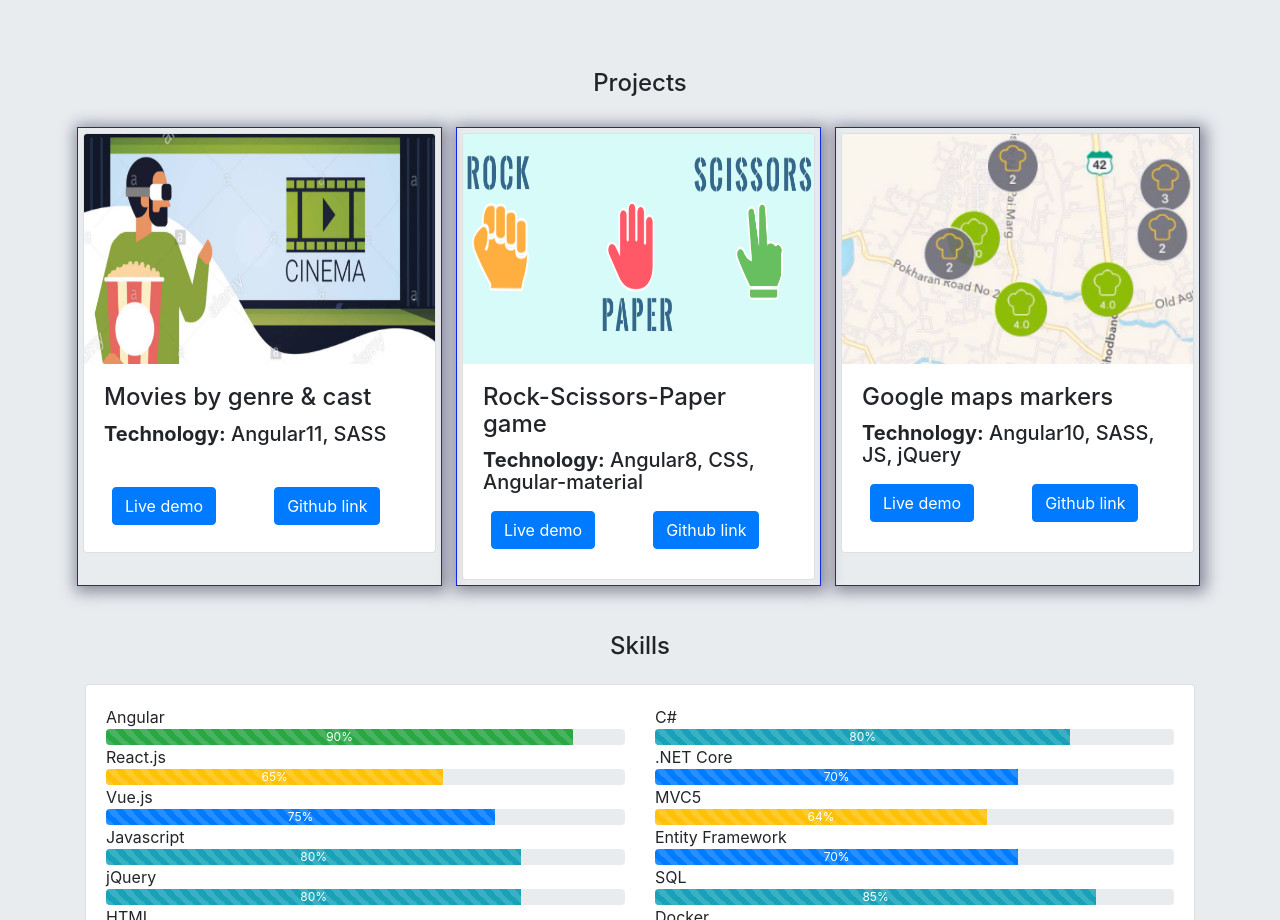
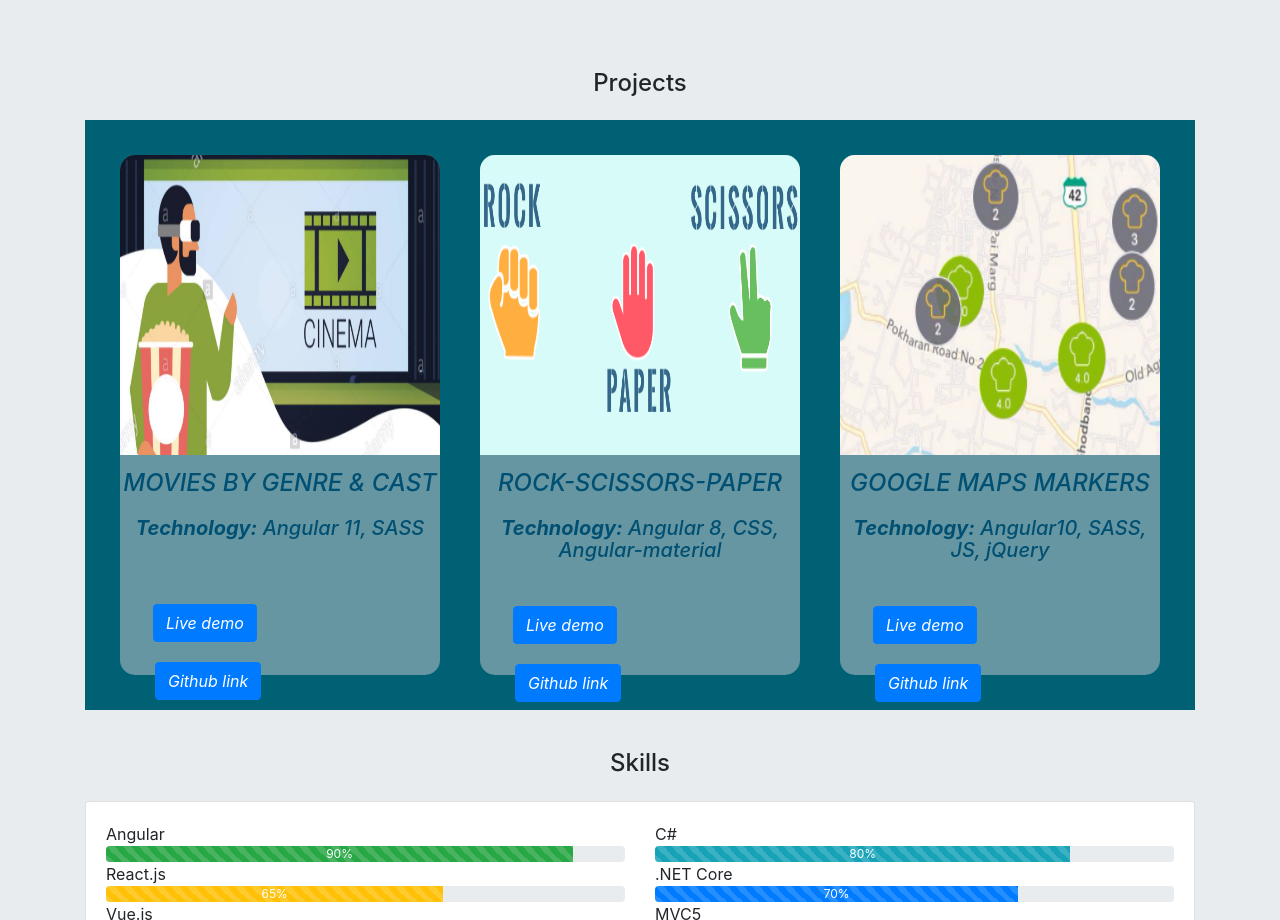
Before and after one commit to denisshtupa/Denis.Shtupa-Portofolio-Angular, an Angular app: page /#/ in a window 1280 px wide. Shown: the part 1480-2400 px from the top of the page. Built offline with nearby package versions, Linux system fonts and the light colour scheme; some icons are missing.

Commit message:
change cards

```diff
--- a/src/app/my-profile/projects/profile-projects.component.html
+++ b/src/app/my-profile/projects/profile-projects.component.html
@@ -1,59 +1,68 @@
 <div class="section" id="projects" [style.margin-top]="'40px'">
   <div class="container cc-education">
     <div class="h4 text-center mb-4 title">Projects</div>
-    <div class="row">
 
-      <div class="col-md-4 col-sm-6 animate-box project-cards" data-animate-effect="fadeInLeft">
-        <div class="blog-entry">
-          <div class="card">
-            <img class="card-img-top" style="height: 230px;" src="assets/images/movie-logo.png" alt="Movie logo" style="width:100%">
-            <div class="card-body" style="height: 188px;">
-              <h4 class="card-title">Movies by genre & cast</h4>
-              <h5 class="card-text"><b>Technology:</b> Angular11, SASS </h5><br>
-              <a href="add live url of movies here" target="_blank" class="btn btn-primary stretched-link ml-2 mr-5"
-                style="margin:10px;">Live demo</a>
-              <a href="https://github.com/denisshtupa/movie-db-app" target="_blank"
-                class="btn btn-primary stretched-link" style="margin:10px;">Github link</a>
-            </div>
-          </div>
-        </div>
+
+    <div class="grid-movie-cards">
+
+      <div class="project-card">
+
+        <div class="project-poster">
+          <img src="assets/images/movie-logo.png" width="100%" height="300" alt="Movie logo" />
         </div>
 
-      <div class="col-md-4 col-sm-6 animate-box project-cards" data-animate-effect="fadeInLeft">
-        <div class="blog-entry">
-          <div class="card">
-            <img class="card-img-top" style="height: 230px;" src="assets/images/game2.png" alt="Card image" style="width:100%">
-            <div class="card-body">
-              <h4 class="card-title">Rock-Scissors-Paper game</h4>
-              <h5 class="card-text"><b>Technology:</b> Angular8, CSS, Angular-material </h5>
-              <a href="add live url of game here" target="_blank" class="btn btn-primary stretched-link ml-2 mr-5"
-                style="margin:10px;">Live
-                demo</a>
+        <div class="project-title">
+          <h4>Movies by genre & cast</h4>
+          <h5><b>Technology:</b> Angular 11, SASS </h5>
+        </div>
+
+        <div class="button-container" style="padding-top: 40px;">
+          <a href="add live url of projects here" target="_blank" class="btn btn-primary stretched-link ml-2 mr-5"
+            style="margin:10px;">Live demo</a>
+          <a href="https://github.com/denisshtupa/movie-db-app" target="_blank" class="btn btn-primary stretched-link"
+            style="margin:10px;">Github link</a>
+        </div>
+
+      </div>
+
+      <div class="project-card">
+
+        <div class="project-poster">
+          <img src="assets/images/game2.png" width="100%" height="300" alt="Game logo" />
+        </div>
+
+        <div class="project-title">
+          <h4>Rock-Scissors-Paper</h4>
+          <h5><b>Technology:</b> Angular 8, CSS, Angular-material </h5>
+        </div>
+
+        <div class="button-container">
+          <a href="add live url of projects here" target="_blank" class="btn btn-primary stretched-link ml-2 mr-5"
+            style="margin:10px;">Live demo</a>
           <a href="https://github.com/denisshtupa/rock-paper-scissors-gameapp" target="_blank"
             class="btn btn-primary stretched-link" style="margin:10px;">Github link</a>
         </div>
       </div>
-        </div>
+
+      <div class="project-card">
+
+        <div class="project-poster">
+          <img src="assets/images/google-map.png" alt="Google map markers" width="100%" height="300" />
         </div>
 
-      <div class="col-md-4 col-sm-6 animate-box project-cards" data-animate-effect="fadeInLeft">
-        <div class="blog-entry">
-          <div class="card"
-            style="position: relative;display: -ms-flexbox;display: flex;flex-direction: column; height: 420px; word-wrap: break-word; background-color: #fff; background-clip: border-box; border: 1px solid rgba(0,0,0,.125);">
-            <img class="card-img-top" style="height: 230px;" src="assets/images/google-map.png" alt="Google map markers" style="width:100%">
-            <div class="card-body">
-              <h4 class="card-title">Google maps markers</h4>
-              <h5 class="card-text"><b>Technology:</b> Angular10, SASS, JS, jQuery </h5>
-              <a href="add live url of game here" target="_blank" class="btn btn-primary stretched-link ml-2 mr-5"
-                style="margin:10px;">Live
-                demo</a>
+        <div class="project-title">
+          <h4>Google maps markers</h4>
+          <h5><b>Technology:</b> Angular10, SASS, JS, jQuery </h5>
+        </div>
+
+        <div class="button-container">
+          <a href="add live url of projects here" target="_blank" class="btn btn-primary stretched-link ml-2 mr-5"
+            style="margin:10px;">Live demo</a>
           <a href="https://github.com/denisshtupa/LimeHome-Challenge" target="_blank"
             class="btn btn-primary stretched-link" style="margin:10px;">Github link</a>
-            </div>
         </div>
       </div>
     </div>
 
   </div>
 </div>
-</div>
--- a/src/assets/scss/_my-profile.scss
+++ b/src/assets/scss/_my-profile.scss
@@ -1,6 +1,6 @@
 header {
-//   height: 120vh;
-//   min-height: 300px;
+  //   height: 120vh;
+  //   min-height: 300px;
   background-size: cover;
   -webkit-box-shadow: inset 4px 4px 16px 3px #E6E7FF;
   box-shadow: inset 4px 4px 16px 3px #E6E7FF;
@@ -10,8 +10,19 @@
   height: 56px
 }
 
-a  {
-    text-decoration: none !important;
+a {
+  text-decoration: none !important;
+}
+
+.grid-movie-cards {
+  background-color: #006074 !important;
+  font-style: oblique;
+  display: grid;
+  margin-top: 20px;
+  grid-template-columns: repeat(auto-fit, minmax(250px, 1fr));
+  grid-column-gap: 40px;
+  grid-row-gap: 45px;
+  padding: 35px;
 }
 
 .project-cards {
@@ -27,3 +38,44 @@
   padding: 10px;
   box-shadow: 2px 2px 15px 4px #88889A;
 }
+
+.project-card {
+  position: relative;
+  cursor: pointer;
+  border-radius: 15px;
+  animation: fontbulger 4s 1 backwards;
+  transition: 0.6s;
+  background-color: #6696a1;
+  color: #005073;
+  width: 320px;
+  height: 520px
+}
+
+.project-card:hover {
+  opacity: 0.85;
+  transition: transform .5s ease;
+  transform: scale(1.05);
+  border-radius: 15px;
+}
+
+
+.project-poster>img {
+  border-top-left-radius: 15px;
+  border-top-right-radius: 15px;
+}
+
+.project-title {
+  text-align: center !important;
+  margin-top: 15px !important;
+
+  h4 {
+    text-transform: uppercase !important;
+    margin-bottom:20px;
+  }
+}
+
+.button-container {
+  padding-top: 20px;
+  padding-left:10px;
+  margin:15px;
+}
```
Lines whose indentation alone changed are shown as unchanged.
